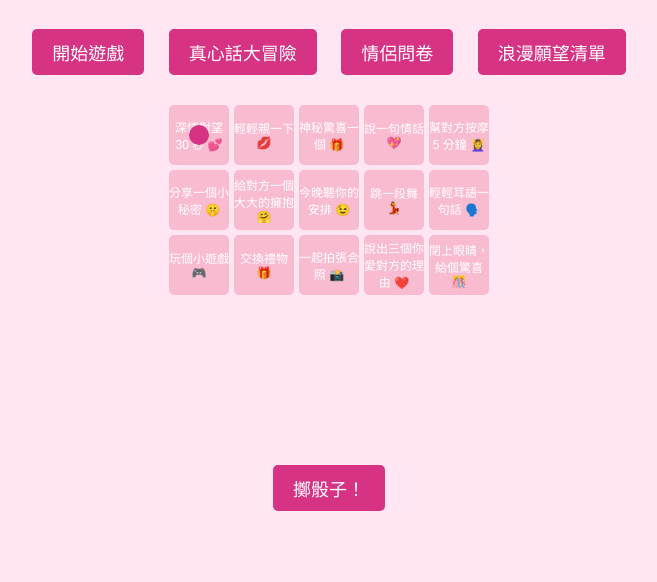
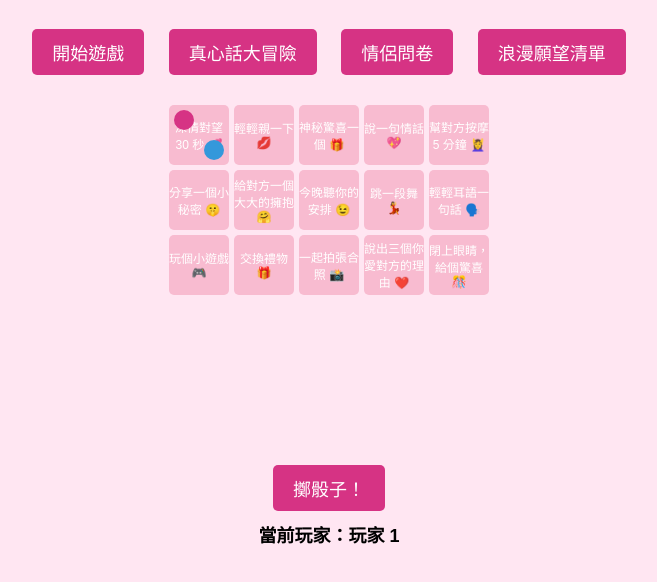
Before and after one commit to wuyi-513/wuyi, a plain HTML site: page index.html in a window 1280 px wide. Shown: the part 128-710 px from the top of the page, without its empty margins (311-968 px from the left). Drawn offline with Linux system fonts and the light colour scheme.

Commit message:
Update index.html

```diff
--- a/index.html
+++ b/index.html
@@ -48,12 +48,23 @@
             border-radius: 5px;
             position: relative;
         }
-        .player {
+        .player1 {
             width: 20px;
             height: 20px;
             background-color: #d63384;
             border-radius: 50%;
             position: absolute;
+            top: 5px;
+            left: 5px;
+        }
+        .player2 {
+            width: 20px;
+            height: 20px;
+            background-color: #3498db;
+            border-radius: 50%;
+            position: absolute;
+            bottom: 5px;
+            right: 5px;
         }
         #diceButton {
             padding: 10px 20px;
@@ -70,9 +81,14 @@
         }
         #result {
             margin-top: 20px;
-            font-size: 24px;
+            font-size: 20px;
             font-weight: bold;
             color: #e63946;
+        }
+        #currentPlayer {
+            margin-top: 10px;
+            font-size: 18px;
+            font-weight: bold;
         }
     </style>
 </head>
@@ -90,6 +106,7 @@
     <!-- 大富翁棋盤 -->
     <div id="board"></div>
     <button id="diceButton" onclick="rollDice()">擲骰子！</button>
+    <div id="currentPlayer">當前玩家：玩家 1</div>
     <div id="result"></div>
 
     <!-- 真心話大冒險 -->
@@ -135,7 +152,8 @@
             "閉上眼睛，給個驚喜 🎊"
         ];
 
-        let currentPosition = 0;
+        let playerPositions = [0, 0];
+        let currentPlayer = 0;
 
         function createBoard() {
             const board = document.getElementById("board");
@@ -146,9 +164,14 @@
                 tile.setAttribute("data-index", index);
                 board.appendChild(tile);
             });
-            const player = document.createElement("div");
-            player.classList.add("player");
-            document.querySelector(".tile").appendChild(player);
+            // 初始化兩個玩家棋子
+            const player1 = document.createElement("div");
+            player1.classList.add("player1");
+            document.querySelector(".tile").appendChild(player1);
+
+            const player2 = document.createElement("div");
+            player2.classList.add("player2");
+            document.querySelector(".tile").appendChild(player2);
         }
 
         function rollDice() {
@@ -158,12 +181,24 @@
 
         function movePlayer(steps) {
             const tiles = document.querySelectorAll(".tile");
-            tiles[currentPosition].innerHTML = tiles[currentPosition].innerText; // 移除舊的棋子
-            currentPosition = (currentPosition + steps) % tiles.length;
-            const player = document.createElement("div");
-            player.classList.add("player");
-            tiles[currentPosition].appendChild(player);
-            document.getElementById("result").innerText = `你的任務是：${tasks[currentPosition]}`;
+            const playerClass = currentPlayer === 0 ? "player1" : "player2";
+
+            // 移除舊的棋子
+            const currentTile = tiles[playerPositions[currentPlayer]];
+            const playerPiece = currentTile.querySelector(`.${playerClass}`);
+            currentTile.removeChild(playerPiece);
+
+            // 更新位置
+            playerPositions[currentPlayer] = (playerPositions[currentPlayer] + steps) % tiles.length;
+            const newTile = tiles[playerPositions[currentPlayer]];
+            newTile.appendChild(playerPiece);
+
+            // 顯示當前任務
+            document.getElementById("result").innerText = `玩家 ${currentPlayer + 1} 的任務是：${tasks[playerPositions[currentPlayer]]}`;
+
+            // 切換玩家
+            currentPlayer = (currentPlayer + 1) % 2;
+            document.getElementById("currentPlayer").innerText = `當前玩家：玩家 ${currentPlayer + 1}`;
         }
 
         function playTruthDare(type) {
```
